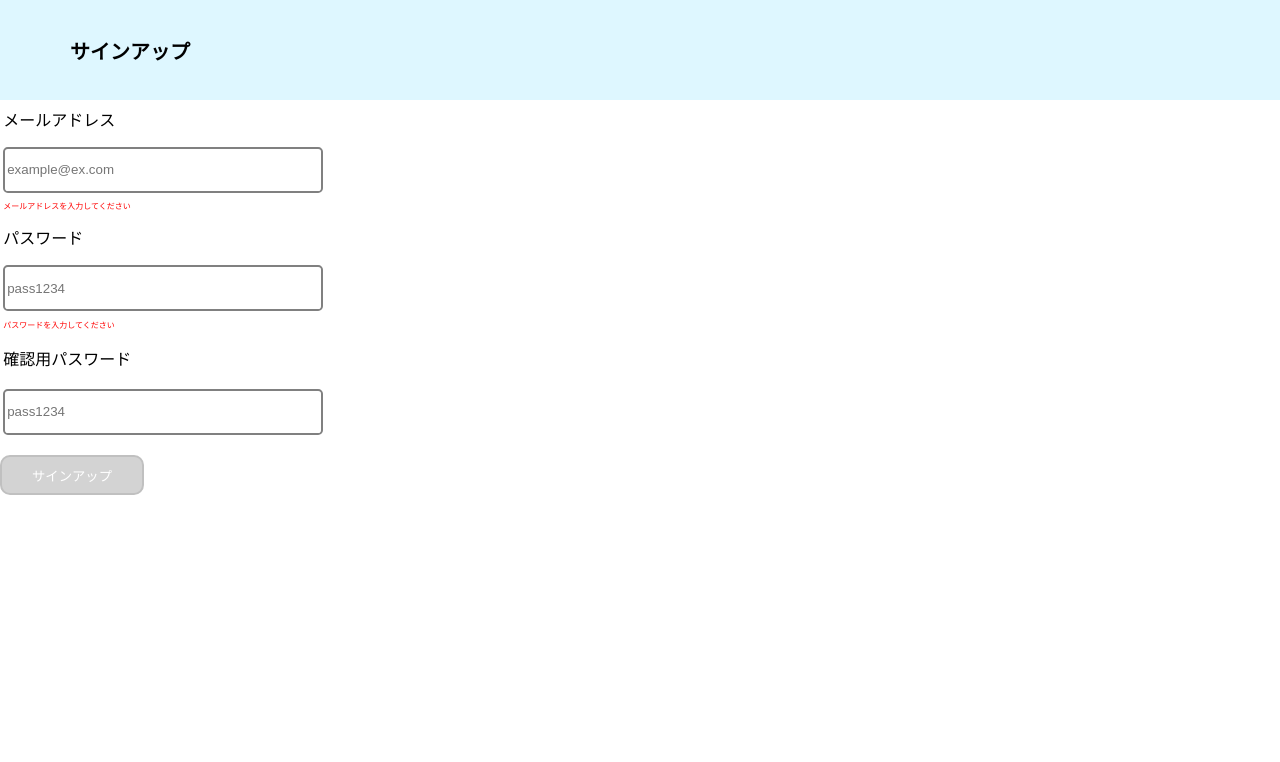
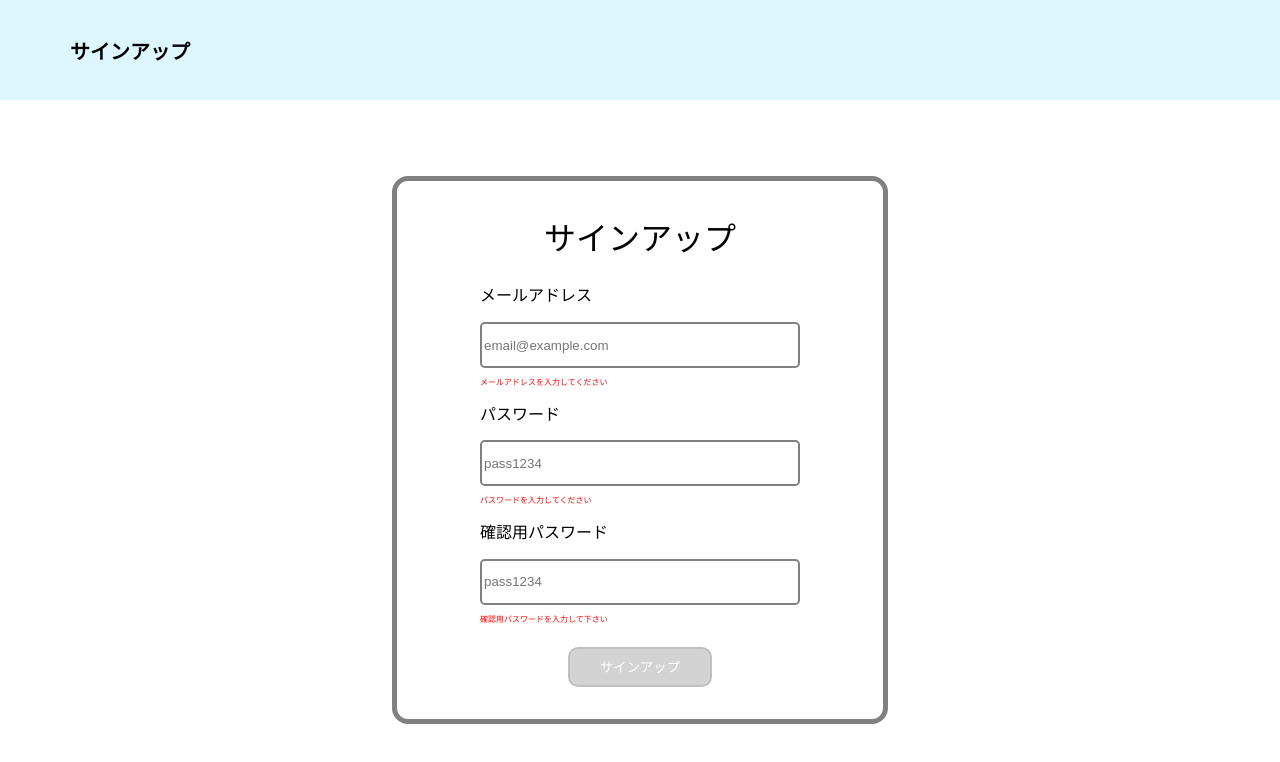
Before and after one commit to kosei07/menhera_test, a React (Vite) app: page /auth/sign_up in a window 1280 px wide. Shown: the top 762 px of the page. Built offline with nearby package versions, Linux system fonts and the light colour scheme; no server answers.

Commit message:
update: sign_up style

```diff
--- /dev/null
+++ b/src/features/auth/sign_up/index.module.css
@@ -0,0 +1,25 @@
+.form_wrapper {
+  width: 100%;
+  height: 100%;
+  display: flex;
+  justify-content: center;
+  align-items: center;
+}
+
+.form {
+  border: 5px solid gray;
+  padding: 2rem 5rem;
+  border-radius: 1rem;
+}
+
+.title {
+  text-align: center;
+  font-size: 2rem;
+  padding-bottom: 1rem;
+  margin: 0;
+}
+
+.footer {
+  padding-top: 1rem;
+  text-align: center;
+}
--- a/src/features/auth/sign_up/index.tsx
+++ b/src/features/auth/sign_up/index.tsx
@@ -11,6 +11,7 @@ import { useValidation } from '../../../hooks/use_validation';
 import { ToastContext } from '../../../contexts/toast';
 import Input from '../../../components/input/index';
 import Button from '../../../components/button/index';
+import classes from './index.module.css';
 
 const index: FC = () => {
   const toast = useContext(ToastContext);
@@ -74,17 +75,18 @@ const index: FC = () => {
   };
 
   const checkValidParams = useCallback(() => {
-    return !emailError && !passwordError;
-  }, [emailError, passwordError]);
+    return !emailError && !passwordError && password === confirmPassword;
+  }, [emailError, passwordError, password, confirmPassword]);
 
   return (
     <div className='main'>
-      <form onSubmit={signUp}>
-        <div className='form-body'>
+      <div className={classes.form_wrapper}>
+        <form className={classes.form} onSubmit={signUp}>
+          <p className={classes.title}>サインアップ</p>
           <Input
             label='メールアドレス'
             type='email'
-            placeholder='example@ex.com'
+            placeholder='email@example.com'
             value={email}
             onChangeHandler={handleChangeEmail}
             valueError={emailError}
@@ -104,14 +106,18 @@ const index: FC = () => {
             value={confirmPassword}
             onChangeHandler={handleChangeConfirmPassword}
             valueError={
-              password !== confirmPassword ? 'パスワードが一致しません' : ''
+              confirmPassword
+                ? password !== confirmPassword
+                  ? 'パスワードが一致しません'
+                  : ''
+                : '確認用パスワードを入力して下さい'
             }
           />
-        </div>
-        <div className='footer'>
-          <Button label='サインアップ' disabled={!checkValidParams()} />
-        </div>
-      </form>
+          <div className={classes.footer}>
+            <Button label='サインアップ' disabled={!checkValidParams()} />
+          </div>
+        </form>
+      </div>
     </div>
   );
 };
```
